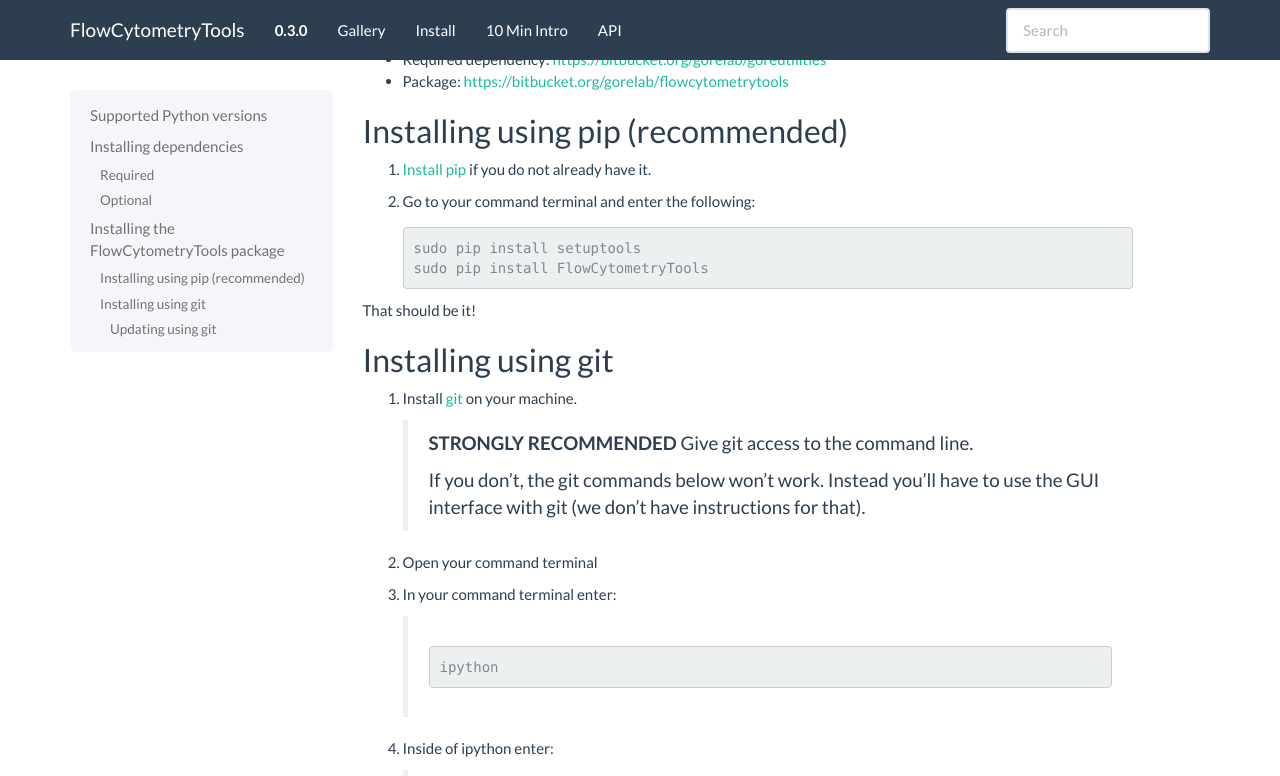
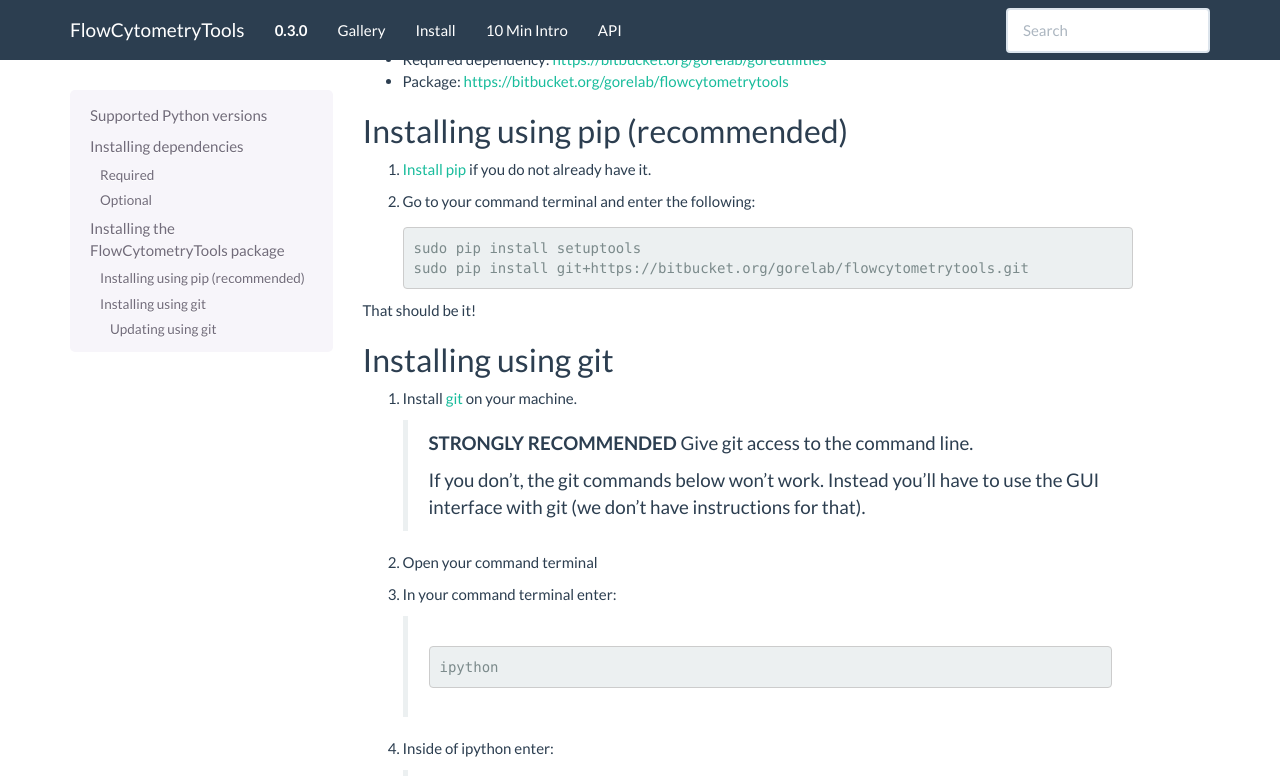
Before and after one commit to eyurtsev/FlowCytometryTools, a Sphinx documentation site: the page built from doc/source/install.rst, in a window 1280 px wide and 900 px high, scrolled down 627 px, cut to the strip 0-776 px from the top of the window. Built offline with Sphinx 7.4.7, drawn with Linux system fonts in a browser that asks for light colours; formulas are drawn with MathJax 3; the version number is read from the project's files by our own code.

Commit message:
DOC: Updates

```diff
--- a/doc/source/index.rst
+++ b/doc/source/index.rst
@@ -19,6 +19,7 @@
 - Gating: Threshold, Interval, Quad, Poly
 - Plotting: 1d, 2d histograms for both single samples and plates.
 - Supports multiple FCS formats (2.0, 3.0, 3.1)
+  + The package reads the data exactly as is stored in the FCS file; i.e., the user chooses how to treat their data (transform, compensate etc.)
 
 Resources
 ===================
--- a/doc/source/install.rst
+++ b/doc/source/install.rst
@@ -45,7 +45,7 @@
    .. code-block:: bash
 
     sudo pip install setuptools
-    sudo pip install FlowCytometryTools
+    sudo pip install git+https://bitbucket.org/gorelab/flowcytometrytools.git
 
 That should be it!
 
```
